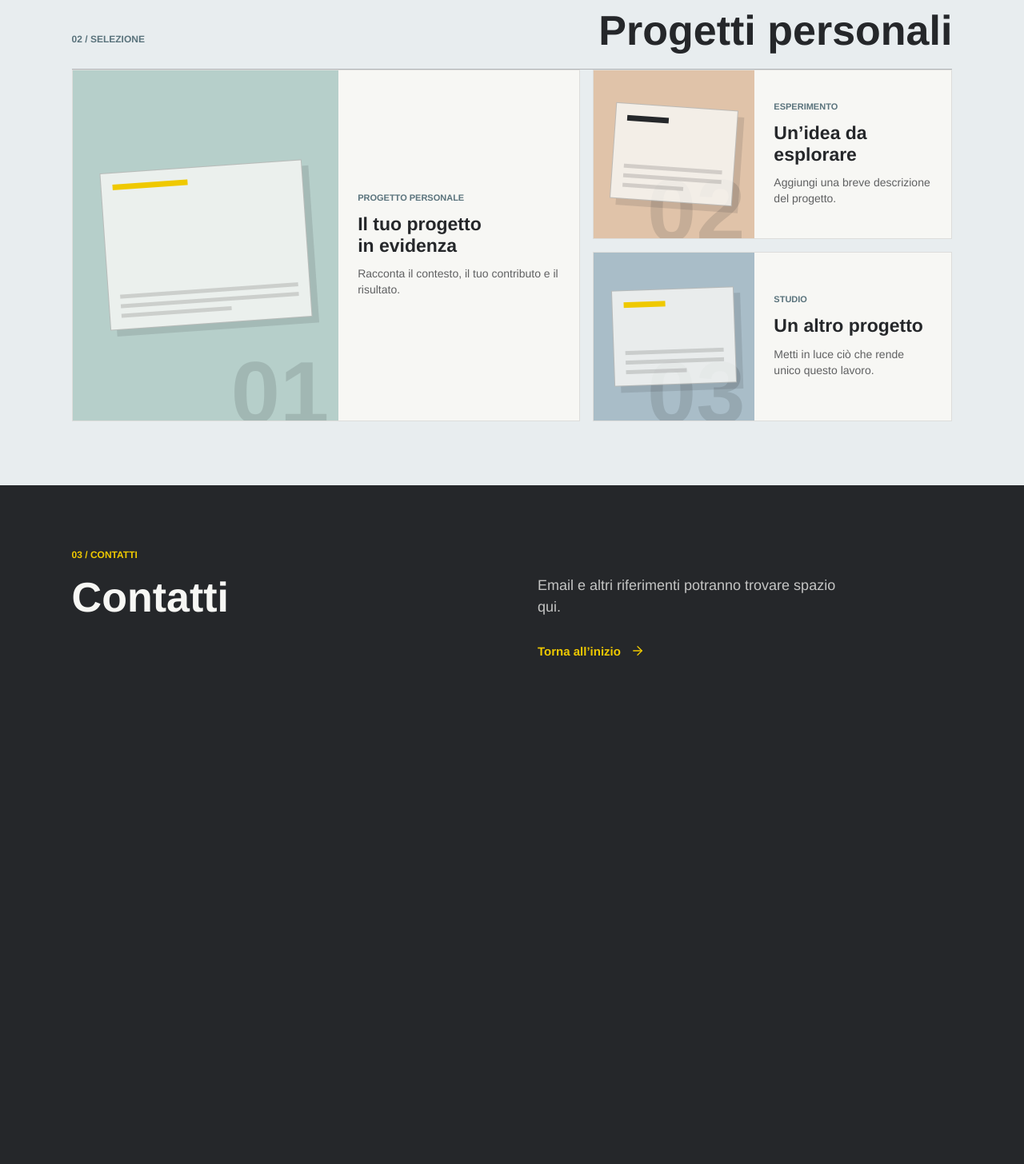
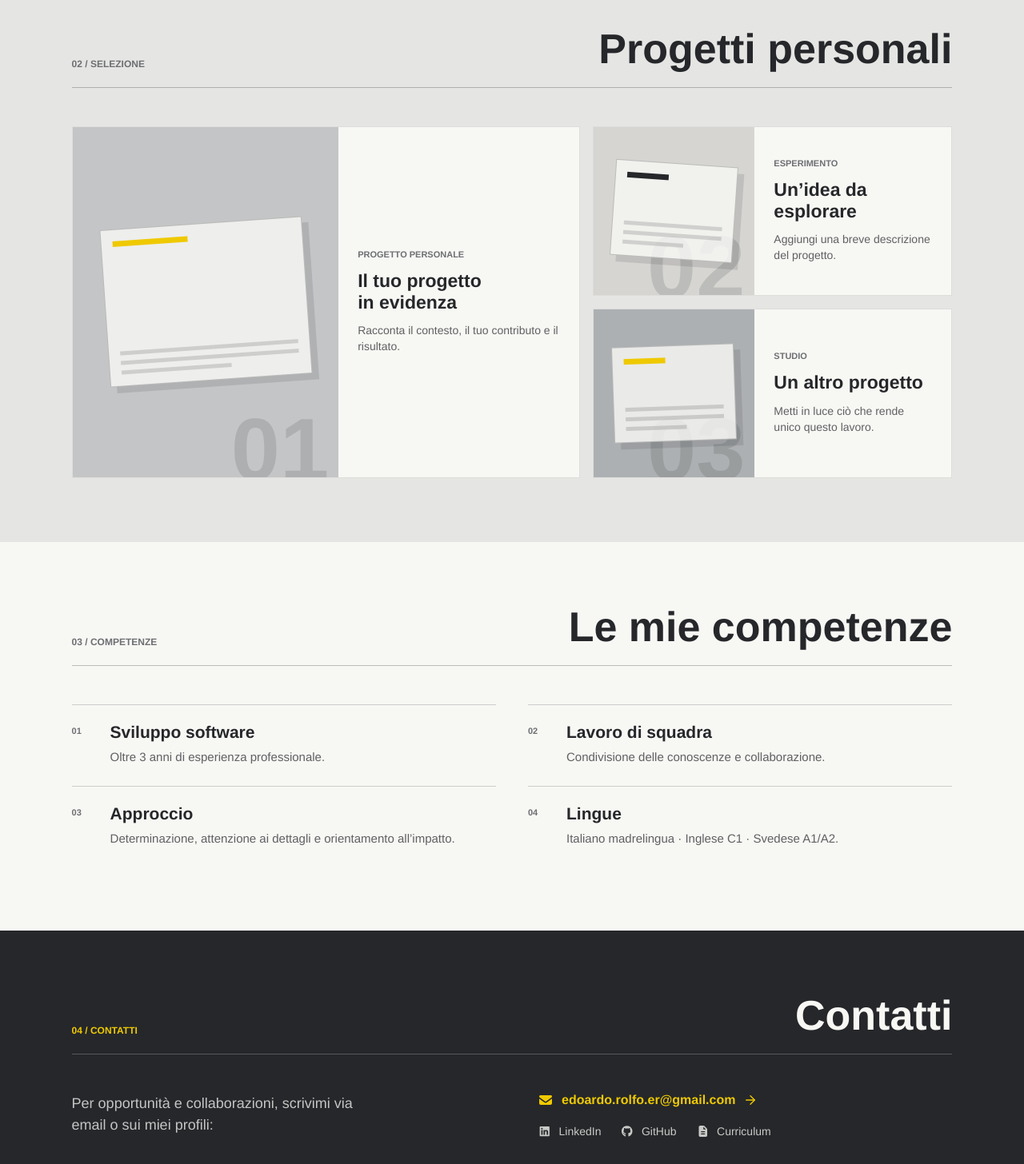
Before and after one commit to DE-R-V/Edoardo_Rolfo_Website, a React (Vite) app: page / in a window 1280 px wide. Shown: the part 2220-3676 px from the top of the page at 80% size. Before the commit the page ends 3307 px from the top, so only its background shows below. Built offline with nearby package versions, Linux system fonts and the light colour scheme.

Commit message:
New CTA & Info

```diff
--- a/src/App.css
+++ b/src/App.css
@@ -247,7 +247,15 @@ summary:active {
   align-items: flex-start;
   flex-direction: column;
   gap: 12px;
-  margin-top: 20px;
+  margin-top: 12px;
+}
+
+.home-nav-divider {
+  display: block;
+  width: 24px;
+  height: 1px;
+  margin-top: 12px;
+  background: rgba(239, 201, 0, 0.62);
 }
 
 .home-nav .home-link {
@@ -321,11 +329,11 @@ summary:active {
   overflow: hidden;
   border: 1px solid rgba(255, 255, 255, 0.28);
   color: #fff;
-  background: #7898a3;
+  background: #777b7e;
 }
 
 .portrait-placeholder--about {
-  background: #ad7868;
+  background: #8a8b8d;
 }
 
 .portrait-placeholder::before {
@@ -585,8 +593,8 @@ summary:active {
 }
 
 .resume-request-form input:focus-visible {
-  border-color: #5a737c;
-  outline: 2px solid rgba(90, 115, 124, 0.28);
+  border-color: #6d6f72;
+  outline: 2px solid rgba(109, 111, 114, 0.28);
   outline-offset: 1px;
 }
 
@@ -637,7 +645,7 @@ summary:active {
 .resume-request-close:focus-visible,
 .resume-request-cancel:focus-visible,
 .resume-request-submit:focus-visible {
-  outline: 2px solid #5a737c;
+  outline: 2px solid #6d6f72;
   outline-offset: 3px;
 }
 
@@ -678,37 +686,17 @@ summary:active {
   scroll-margin-top: 0;
 }
 
-.journey-heading {
-  display: grid;
-  grid-template-columns: minmax(180px, 0.8fr) minmax(0, 1.2fr);
-  align-items: end;
-  gap: 24px;
-  margin-bottom: 48px;
-}
-
-.journey-heading .section-kicker {
-  margin: 0 0 8px;
-  color: #5a737c;
-}
-
-.journey-heading h2 {
-  margin: 0;
-  font-size: 52px;
-  font-weight: 600;
-  line-height: 1;
-}
-
 .journey-rail {
   overflow-x: auto;
   padding: 8px 0 18px;
   overscroll-behavior-inline: contain;
-  scrollbar-color: #5a737c transparent;
+  scrollbar-color: #6d6f72 transparent;
   scrollbar-width: thin;
   scroll-snap-type: x proximity;
 }
 
 .journey-rail:focus-visible {
-  outline: 2px solid #5a737c;
+  outline: 2px solid #6d6f72;
   outline-offset: 4px;
 }
 
@@ -729,7 +717,7 @@ summary:active {
   right: 12px;
   left: 12px;
   height: 1px;
-  background: rgba(90, 115, 124, 0.42);
+  background: rgba(109, 111, 114, 0.42);
   content: '';
   pointer-events: none;
 }
@@ -749,7 +737,7 @@ summary:active {
   width: 12px;
   height: 12px;
   border-radius: 50%;
-  border: 2px solid #5a737c;
+  border: 2px solid #6d6f72;
   background: #f7f7f4;
 }
 
@@ -765,7 +753,7 @@ summary:active {
 }
 
 .journey-disclosure[open] {
-  border-color: rgba(90, 115, 124, 0.52);
+  border-color: rgba(109, 111, 114, 0.52);
 }
 
 .journey-summary {
@@ -785,12 +773,12 @@ summary:active {
 }
 
 .journey-summary:focus-visible {
-  outline: 2px solid #5a737c;
+  outline: 2px solid #6d6f72;
   outline-offset: -3px;
 }
 
 .journey-summary:hover {
-  background: rgba(90, 115, 124, 0.08);
+  background: rgba(109, 111, 114, 0.08);
 }
 
 .journey-meta {
@@ -800,14 +788,14 @@ summary:active {
 }
 
 .journey-date {
-  color: #5a737c;
+  color: #6d6f72;
   font-size: 12px;
   font-weight: 700;
 }
 
 .journey-kind {
   margin: 0;
-  color: #5a737c;
+  color: #6d6f72;
   font-size: 11px;
   font-weight: 700;
 }
@@ -831,7 +819,7 @@ summary:active {
   width: 20px;
   height: 20px;
   place-items: center;
-  color: #5a737c;
+  color: #6d6f72;
   transition: transform 160ms ease;
 }
 
@@ -860,30 +848,83 @@ summary:active {
   min-height: 68svh;
   padding: clamp(76px, 10vh, 112px) clamp(24px, 7vw, 100px);
   color: #25272a;
-  background: #e8edef;
+  background: #e5e5e3;
+  scroll-margin-top: 0;
+}
+
+.skills-section {
+  min-height: 60svh;
+  padding: clamp(76px, 10vh, 112px) clamp(24px, 7vw, 100px);
+  color: #25272a;
+  background: #f7f7f4;
   scroll-margin-top: 0;
 }
 
 .section-heading {
-  display: flex;
-  align-items: flex-end;
-  justify-content: space-between;
-  gap: 32px;
+  display: grid;
+  grid-template-columns: minmax(180px, 0.8fr) minmax(0, 1.2fr);
+  align-items: end;
+  gap: 24px;
+  margin-bottom: 48px;
   padding-bottom: 22px;
   border-bottom: 1px solid rgba(37, 39, 42, 0.28);
 }
 
 .section-heading .section-kicker {
-  margin-bottom: 8px;
-  color: #5a737c;
+  margin: 0;
+  color: #6d6f72;
 }
 
-.section-heading h2,
-.contact-shell h2 {
+.section-heading h2 {
+  justify-self: end;
   margin: 0;
   font-size: 52px;
   font-weight: 600;
   line-height: 1;
+  text-align: right;
+}
+
+.section-heading--dark {
+  border-color: rgba(247, 247, 244, 0.24);
+}
+
+.section-heading--dark .section-kicker {
+  color: #efc900;
+}
+
+.skills-list {
+  display: grid;
+  grid-template-columns: repeat(2, minmax(0, 1fr));
+  gap: 0 40px;
+  margin-top: 28px;
+}
+
+.skill-item {
+  display: grid;
+  grid-template-columns: 32px minmax(0, 1fr);
+  gap: 16px;
+  padding: 22px 0 24px;
+  border-top: 1px solid rgba(37, 39, 42, 0.2);
+}
+
+.skill-item-index {
+  padding-top: 4px;
+  color: #6d6f72;
+  font-size: 11px;
+  font-weight: 700;
+}
+
+.skill-item h3 {
+  margin: 0 0 8px;
+  font-size: 21px;
+  font-weight: 600;
+}
+
+.skill-item p {
+  margin: 0;
+  color: rgba(37, 39, 42, 0.72);
+  font-size: 15px;
+  line-height: 1.5;
 }
 
 .projects-mosaic {
@@ -923,15 +964,15 @@ summary:active {
   min-height: 100%;
   place-items: center;
   overflow: hidden;
-  background: #b6cfca;
+  background: #c4c5c6;
 }
 
 .project-art--idea {
-  background: #e0c3a9;
+  background: #d6d5d2;
 }
 
 .project-art--study {
-  background: #a9bdc8;
+  background: #adb0b2;
 }
 
 .project-art-number {
@@ -1002,7 +1043,7 @@ summary:active {
 
 .project-card-label {
   margin: 0 0 14px;
-  color: #5a737c;
+  color: #6d6f72;
   font-size: 11px;
   font-weight: 700;
 }
@@ -1033,12 +1074,8 @@ summary:active {
 .contact-shell {
   display: grid;
   grid-template-columns: 1fr 1fr;
-  align-items: end;
+  align-items: start;
   gap: 24px 64px;
-}
-
-.contact-shell .section-kicker {
-  color: #efc900;
 }
 
 .contact-note {
@@ -1047,6 +1084,60 @@ summary:active {
   color: rgba(247, 247, 244, 0.76);
   font-size: 18px;
   line-height: 1.5;
+}
+
+.contact-details {
+  display: grid;
+  gap: 22px;
+}
+
+.contact-email {
+  display: inline-flex;
+  width: fit-content;
+  max-width: 100%;
+  align-items: center;
+  gap: 10px;
+  color: #efc900;
+  font-size: 16px;
+  font-weight: 600;
+  text-decoration: none;
+  overflow-wrap: anywhere;
+  transition: color 160ms ease;
+}
+
+.contact-email:hover,
+.contact-email:focus-visible {
+  color: #fff;
+}
+
+.contact-email svg {
+  flex: 0 0 auto;
+}
+
+.contact-socials {
+  display: flex;
+  flex-wrap: wrap;
+  gap: 14px 24px;
+}
+
+.contact-social-link {
+  display: inline-flex;
+  align-items: center;
+  gap: 9px;
+  border: 0;
+  padding: 0;
+  color: rgba(247, 247, 244, 0.78);
+  background: transparent;
+  font: inherit;
+  font-size: 14px;
+  text-decoration: none;
+  cursor: pointer;
+  transition: color 160ms ease;
+}
+
+.contact-social-link:hover,
+.contact-social-link:focus-visible {
+  color: #efc900;
 }
 
 .contact-return {
@@ -1263,24 +1354,27 @@ summary:active {
   }
 
   .projects-section,
+  .skills-section,
   .journey-section,
   .contact-section {
     padding: 72px 24px;
   }
 
-  .section-heading h2,
-  .contact-shell h2 {
+  .section-heading h2 {
     font-size: 40px;
   }
 
   .section-heading {
-    align-items: flex-start;
-    flex-direction: column;
+    grid-template-columns: minmax(0, 1fr);
     gap: 12px;
   }
 
   .projects-mosaic {
     gap: 12px;
+  }
+
+  .skills-list {
+    grid-template-columns: minmax(0, 1fr);
   }
 
   .project-card--idea,
--- a/src/App.tsx
+++ b/src/App.tsx
@@ -1,6 +1,6 @@
 import { useEffect, useRef, useState, type FormEvent } from 'react'
 import { faGithub, faLinkedin } from '@fortawesome/free-brands-svg-icons'
-import { faFileLines } from '@fortawesome/free-solid-svg-icons'
+import { faEnvelope, faFileLines } from '@fortawesome/free-solid-svg-icons'
 import { FontAwesomeIcon } from '@fortawesome/react-fontawesome'
 import { ArrowDown, ArrowLeft, ArrowRight, ChevronDown, ImagePlus, X } from 'lucide-react'
 import './App.css'
@@ -43,6 +43,7 @@ const translations = {
     mainNavigation: 'Navigazione principale',
     journeyNavigation: 'Percorso',
     projectsNavigation: 'Progetti',
+    skillsNavigation: 'Competenze',
     contactNavigation: 'Contatti',
     portraitAlt: 'Spazio per una foto personale',
     portraitCaption: 'La tua foto',
@@ -51,7 +52,7 @@ const translations = {
     aboutRolePrefix: 'Sono il tuo futuro',
     aboutRoles: ['collega', 'amico', 'software developer'],
     aboutIntroduction: 'Sono Edoardo, software developer con oltre 3 anni di esperienza professionale e una laurea magistrale in Informatica.',
-    discoverAbout: 'Scopri chi sono',
+    discoverAbout: 'Su di me',
     aboutPageKicker: 'OLTRE LA PANORAMICA',
     aboutPageTitle: 'Mi piace creare cose utili, insieme.',
     aboutPageParagraphs: [
@@ -99,9 +100,18 @@ const translations = {
     thirdProjectLabel: 'STUDIO',
     thirdProjectTitle: 'Un altro progetto',
     thirdProjectDescription: 'Metti in luce ciò che rende unico questo lavoro.',
-    contactKicker: '03 / CONTATTI',
+    skillsKicker: '03 / COMPETENZE',
+    skillsTitle: 'Le mie competenze',
+    skillsItems: [
+      { title: 'Sviluppo software', description: 'Oltre 3 anni di esperienza professionale.' },
+      { title: 'Lavoro di squadra', description: 'Condivisione delle conoscenze e collaborazione.' },
+      { title: 'Approccio', description: 'Determinazione, attenzione ai dettagli e orientamento all’impatto.' },
+      { title: 'Lingue', description: 'Italiano madrelingua · Inglese C1 · Svedese A1/A2.' },
+    ],
+    contactKicker: '04 / CONTATTI',
     contactTitle: 'Contatti',
-    contactDescription: 'Email e altri riferimenti potranno trovare spazio qui.',
+    contactDescription: 'Per opportunità e collaborazioni, scrivimi via email o sui miei profili:',
+    contactEmailLabel: 'Scrivimi via email',
     backToTop: 'Torna all’inizio',
   },
   en: {
@@ -127,6 +137,7 @@ const translations = {
     mainNavigation: 'Main navigation',
     journeyNavigation: 'Journey',
     projectsNavigation: 'Projects',
+    skillsNavigation: 'Skills',
     contactNavigation: 'Contact',
     portraitAlt: 'Space for a personal portrait',
     portraitCaption: 'Your photo',
@@ -135,7 +146,7 @@ const translations = {
     aboutRolePrefix: 'I could be your future',
     aboutRoles: ['colleague', 'friend', 'software developer'],
     aboutIntroduction: 'I’m Edoardo, a software developer with 3+ years of professional experience and a master’s degree in Computer Science.',
-    discoverAbout: 'Get to know me',
+    discoverAbout: 'About me',
     aboutPageKicker: 'BEYOND THE OVERVIEW',
     aboutPageTitle: 'I like building useful things, together.',
     aboutPageParagraphs: [
@@ -183,9 +194,18 @@ const translations = {
     thirdProjectLabel: 'STUDY',
     thirdProjectTitle: 'Another project',
     thirdProjectDescription: 'Highlight what makes this work unique.',
-    contactKicker: '03 / CONTACT',
+    skillsKicker: '03 / SKILLS',
+    skillsTitle: 'Skills',
+    skillsItems: [
+      { title: 'Software development', description: 'More than 3 years of professional experience.' },
+      { title: 'Teamwork', description: 'Sharing knowledge and collaborating with others.' },
+      { title: 'Approach', description: 'Determination, attention to detail, and a focus on impact.' },
+      { title: 'Languages', description: 'Native Italian · English C1 · Swedish A1/A2.' },
+    ],
+    contactKicker: '04 / CONTACT',
     contactTitle: 'Contact',
-    contactDescription: 'Email and other details can go here.',
+    contactDescription: 'For opportunities and collaborations, reach me by email or on my profiles:',
+    contactEmailLabel: 'Email me',
     backToTop: 'Back to top',
   },
 } as const
@@ -239,6 +259,7 @@ function ProfileSocials({
   resumeLabel,
   onResumeClick,
   withTooltips = false,
+  withLabels = false,
 }: {
   className: string
   linkClassName: string
@@ -246,6 +267,7 @@ function ProfileSocials({
   resumeLabel: string
   onResumeClick: () => void
   withTooltips?: boolean
+  withLabels?: boolean
 }) {
   return (
     <nav className={className} aria-label={profilesLabel}>
@@ -254,6 +276,7 @@ function ProfileSocials({
         const content = (
           <>
             <FontAwesomeIcon icon={icon} aria-hidden="true" />
+            {withLabels && <span>{label}</span>}
             {withTooltips && (
               <span className="home-social-tooltip" aria-hidden="true">{label}</span>
             )}
@@ -540,6 +563,7 @@ function App() {
                     <span>{copy.discoverAbout}</span>
                     <ArrowRight size={18} strokeWidth={1.8} aria-hidden="true" />
                   </button>
+                  <span className="home-nav-divider" aria-hidden="true" />
                   <nav className="home-nav" aria-label={copy.mainNavigation}>
                     <a className="home-link" href="#percorso">
                       <span>{copy.journeyNavigation}</span>
@@ -549,6 +573,11 @@ function App() {
                       <span>{copy.projectsNavigation}</span>
                       <ArrowRight size={18} strokeWidth={1.8} aria-hidden="true" />
                     </a>
+                    <a className="home-link" href="#skills">
+                      <span>{copy.skillsNavigation}</span>
+                      <ArrowRight size={18} strokeWidth={1.8} aria-hidden="true" />
+                    </a>
+                    <span className="home-nav-divider" aria-hidden="true" />
                     <a className="home-link" href="#contatti">
                       <span>{copy.contactNavigation}</span>
                       <ArrowRight size={18} strokeWidth={1.8} aria-hidden="true" />
@@ -595,7 +624,7 @@ function App() {
 
       <section className="journey-section" id="percorso" aria-labelledby="journey-title">
         <div className="section-shell">
-          <div className="journey-heading">
+          <div className="section-heading journey-heading">
             <p className="section-kicker">{copy.journeyKicker}</p>
             <h2 id="journey-title">{copy.journeyTitle}</h2>
           </div>
@@ -726,17 +755,58 @@ function App() {
         </div>
       </section>
 
-      <section className="contact-section" id="contatti">
-        <div className="section-shell contact-shell">
+      <section className="skills-section" id="skills" aria-labelledby="skills-title">
+        <div className="section-shell">
+          <div className="section-heading">
+            <p className="section-kicker">{copy.skillsKicker}</p>
+            <h2 id="skills-title">{copy.skillsTitle}</h2>
+          </div>
+          <div className="skills-list">
+            {copy.skillsItems.map((skill, index) => (
+              <article className="skill-item" key={skill.title}>
+                <span className="skill-item-index">{String(index + 1).padStart(2, '0')}</span>
                 <div>
+                  <h3>{skill.title}</h3>
+                  <p>{skill.description}</p>
+                </div>
+              </article>
+            ))}
+          </div>
+        </div>
+      </section>
+
+      <section className="contact-section" id="contatti" aria-labelledby="contact-title">
+        <div className="section-shell">
+          <div className="section-heading section-heading--dark">
             <p className="section-kicker">{copy.contactKicker}</p>
-            <h2>{copy.contactTitle}</h2>
+            <h2 id="contact-title">{copy.contactTitle}</h2>
           </div>
+          <div className="contact-shell">
             <p className="contact-note">{copy.contactDescription}</p>
+            <div className="contact-details">
+              <a
+                className="contact-email"
+                href={`mailto:${resumeRequestRecipient}`}
+                aria-label={`${copy.contactEmailLabel}: ${resumeRequestRecipient}`}
+              >
+                <FontAwesomeIcon icon={faEnvelope} aria-hidden="true" />
+                <span>{resumeRequestRecipient}</span>
+                <ArrowRight size={18} strokeWidth={1.8} aria-hidden="true" />
+              </a>
+              <ProfileSocials
+                className="contact-socials"
+                linkClassName="contact-social-link"
+                profilesLabel={copy.profilesLabel}
+                resumeLabel={copy.resumeLabel}
+                onResumeClick={() => setResumeRequestOpen(true)}
+                withLabels
+              />
+            </div>
             <a className="contact-return" href="#home">
               {copy.backToTop}
               <ArrowRight size={18} strokeWidth={1.8} aria-hidden="true" />
             </a>
+          </div>
         </div>
       </section>
     </main>
```
Lines whose indentation alone changed are shown as unchanged.
